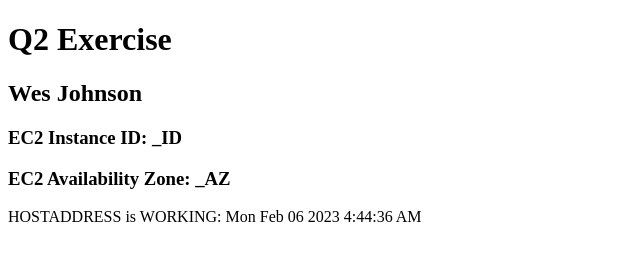
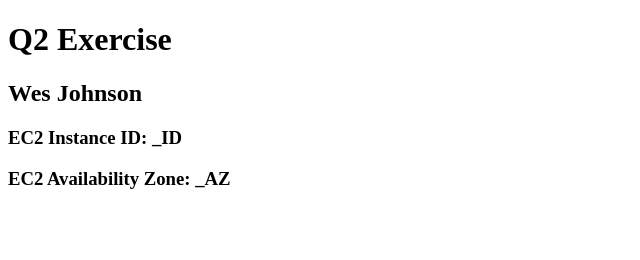
Before and after one commit to WesJohnson-wrk/index_html_test, a plain HTML site: page index.html in a window 1280 px wide. Shown: the whole page, without its empty margins (0-640 px from the left). Drawn offline with Linux system fonts and the light colour scheme.

Commit message:
cleaning

```diff
--- a/index.html
+++ b/index.html
@@ -23,13 +23,7 @@
         <div class="_text"><h3>EC2 Instance ID: _ID</h3></div>
         <div></div>
         <div class="_text"><h3>EC2 Availability Zone: _AZ</h3></div>
-
-    </body>
-
-	<body>
-		<div id="time">HOSTADDRESS is WORKING</div>
-	</body>
-	<script>
+        <script>
 		var date = new Date();
 		var n = date.toDateString();
 		var time = date.toLocaleTimeString();
```
